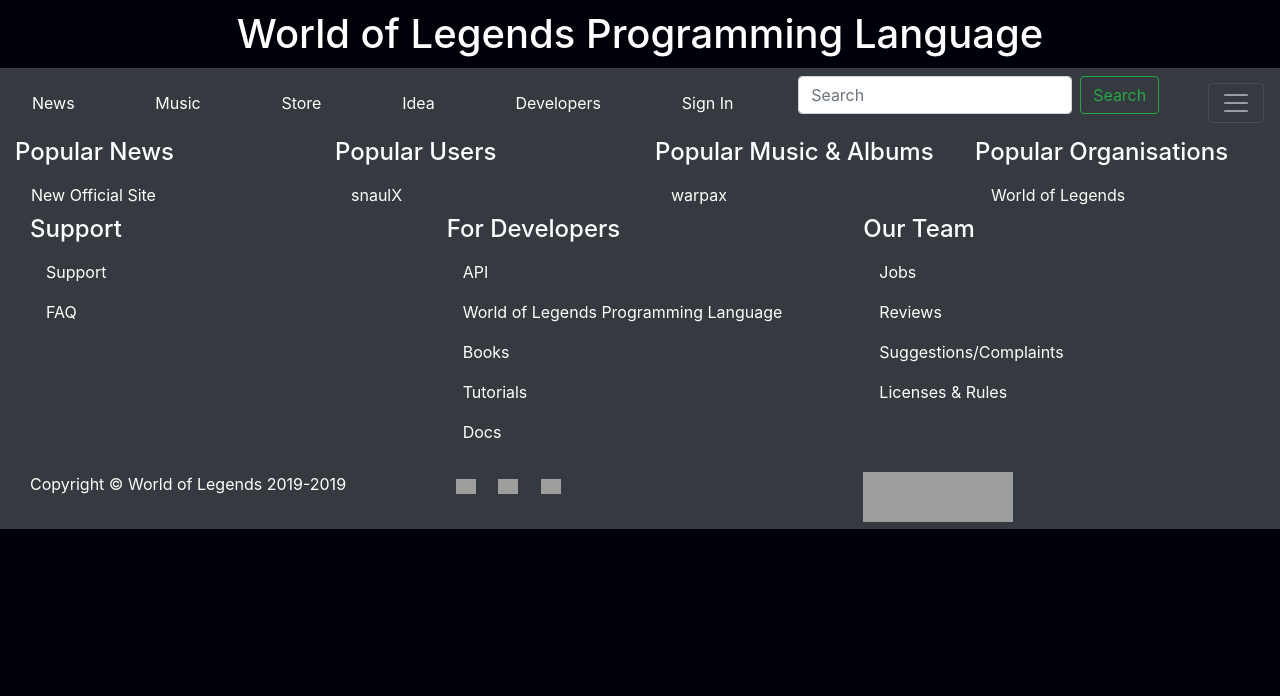
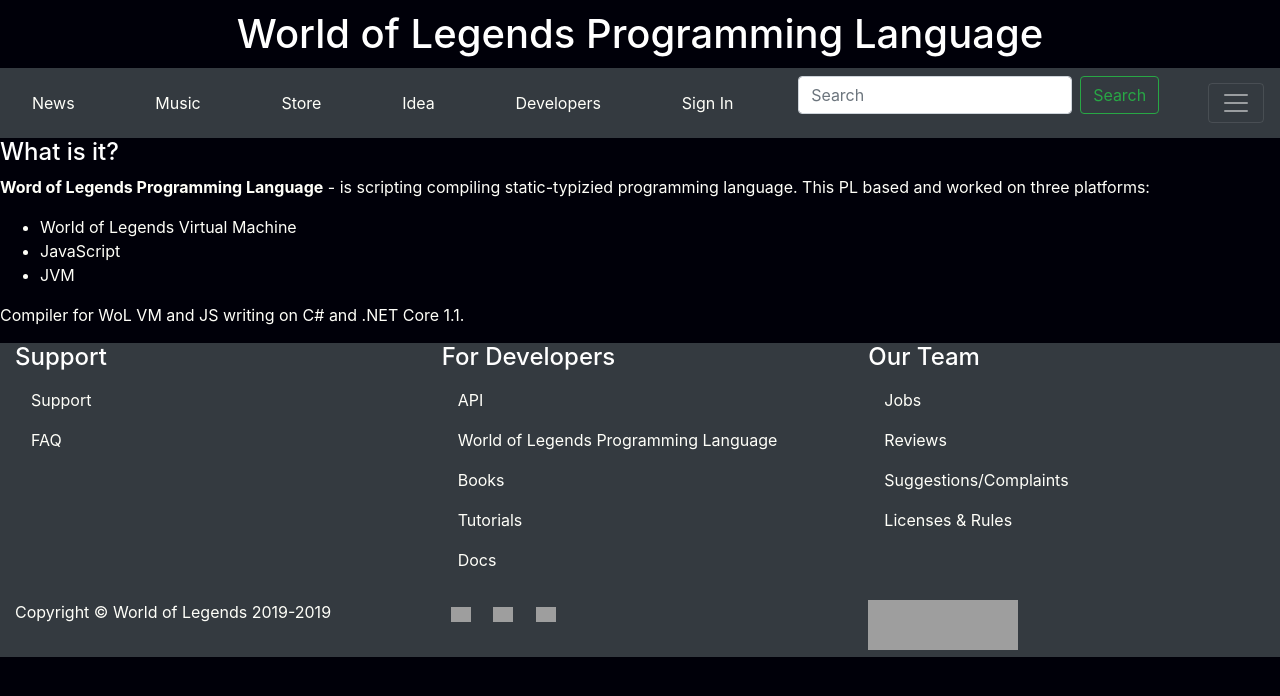
Before and after one commit to somebodnew/wol-site, a website: page html/dev/wolpl.html in a window 1280 px wide. Drawn offline with nearby package versions, Linux system fonts and the light colour scheme; files that its build step writes are made by us from their sources; grey boxes are pictures that could not be loaded.

Commit message:
Update wolpl.html

```diff
--- a/html/dev/wolpl.html
+++ b/html/dev/wolpl.html
@@ -68,31 +68,21 @@
 					</div>
   				</div>
 			</div>
-
-		</main>
-		<footer class="container-fluid bg-dark">
-			<div class="row">
-				<div class="col">
-     						<h5 class="text-white h4">Popular News</h5>
-     						<a class="nav-link" href="../news-shablon.html?title=New Official Site">New Official Site</a>
-     					</div>
-     					<div class="col">
-     						<h5 class="text-white h4">Popular Users</h5>
-     						<a class="nav-link" href="../profile.html?nickname=snaulX">snaulX</a>
-     					</div>
-     					<div class="col">
-     						<h5 class="text-white h4">Popular Music & Albums</h5>
-     						<a class="nav-link" href="../music/album.html?name=warpax">warpax</a>
-     					</div>
-     					<div class="col">
-     						<h5 class="text-white h4">Popular Organisations</h5>
-     						<a class="nav-link" href="../organisation.html?name=World of Legends">World of Legends</a>
-     					</div>
-    					</div>
-					</div>
-  				</div>
-			</div>
-
+			<h3 class="text-white h4 second-header">What is it?</h3>
+			<p><strong>Word of Legends Programming Language</strong> - is scripting compiling static-typizied programming language.
+				This PL based and worked on three platforms:</p>
+			<ul>
+				<li>
+					<a href="wolvm.html" class="inline nav-link">World of Legends Virtual Machine</a>
+				</li>
+				<li>
+					JavaScript
+				</li>
+				<li>
+					JVM
+				</li>
+			</ul>
+			<p>Compiler for WoL VM and JS writing on C# and .NET Core 1.1.</p>
 		</main>
 		<footer class="container-fluid bg-dark">
 			<div class="row">
@@ -103,11 +93,11 @@
 				</div>
 				<div class="col">
 					<h3 class="text-white h4">For Developers</h3>
-					<a class="nav-link" href="dev/api.html">API</a>
-					<a class="nav-link" href="dev/wolpl.html">World of Legends Programming Language</a>
-					<a class="nav-link" href="dev/books.html">Books</a>
-					<a class="nav-link" href="dev/tutorials.html">Tutorials</a>
-					<a class="nav-link" href="dev/docs.html">Docs</a>
+					<a class="nav-link" href="api.html">API</a>
+					<a class="nav-link" href="wolpl.html">World of Legends Programming Language</a>
+					<a class="nav-link" href="books.html">Books</a>
+					<a class="nav-link" href="tutorials.html">Tutorials</a>
+					<a class="nav-link" href="docs.html">Docs</a>
 				</div>
 				<div class="col">
 					<h3 class="text-white h4">Our Team</h3>
```
